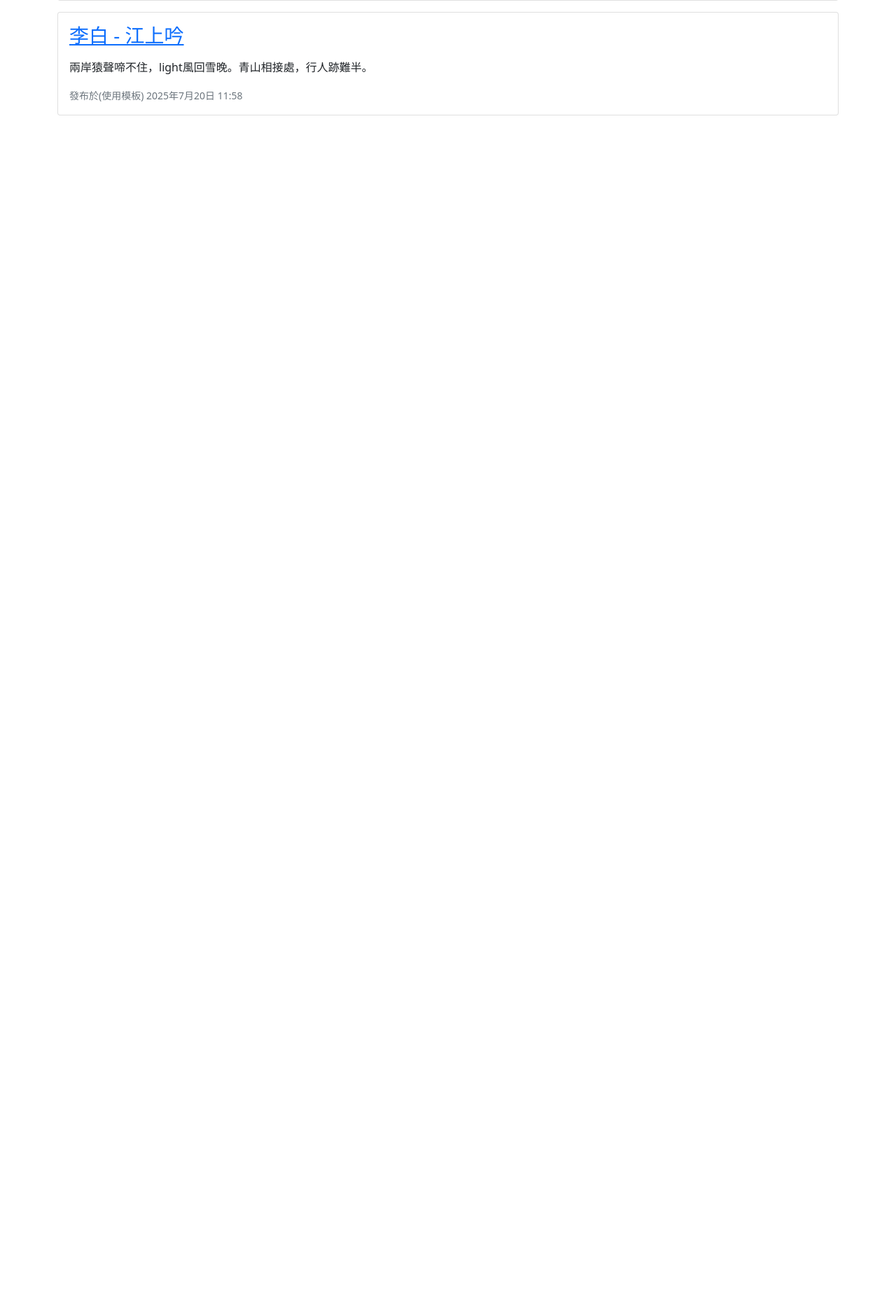
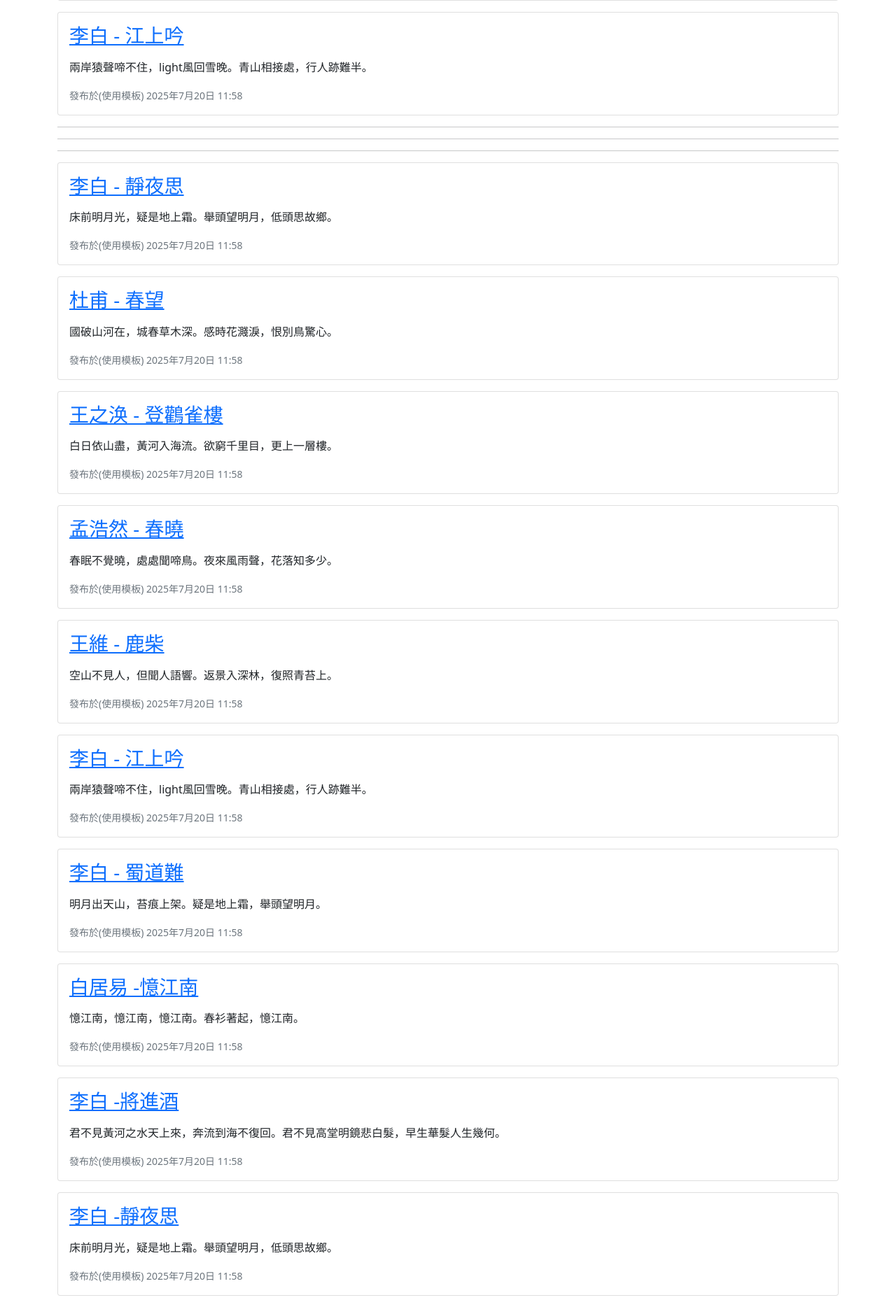
Before and after one commit to jacktea88/Django1, a Django app: page / in a window 1280 px wide. Shown: the part 1674-3542 px from the top of the page at 70% size. Before the commit the page ends 1839 px from the top, so only its background shows below. Run offline with Django 5.2, Linux system fonts and the light colour scheme; data comes from the database, SQL or seed files in the repository; some libraries are stand-ins or nearby versions.

Commit message:
使用字典形式資料傳到前端來顯示

```diff
--- a/02mblog/mblog/mysite/views.py
+++ b/02mblog/mblog/mysite/views.py
@@ -6,9 +6,23 @@
 def homepage(request):
     posts = Post.objects.all()
     post_list = list()
+
     for count, post in enumerate(posts):
         post_list.append(f"Post {count}: {post} <br> {post.body} <br>")
         # print(post)
+
+    poems = [
+        {'content': '床前明月光，疑是地上霜。舉頭望明月，低頭思故鄉。', 'title_author': '李白 - 靜夜思'},
+        {'content': '國破山河在，城春草木深。感時花濺淚，恨別鳥驚心。', 'title_author': '杜甫 - 春望'},
+        {'content': '白日依山盡，黃河入海流。欲窮千里目，更上一層樓。', 'title_author': '王之涣 - 登鸛雀樓'},
+        {'content': '春眠不覺曉，處處聞啼鳥。夜來風雨聲，花落知多少。', 'title_author': '孟浩然 - 春曉'},
+        {'content': '空山不見人，但聞人語響。返景入深林，復照青苔上。', 'title_author': '王維 - 鹿柴'},
+        {'content': '兩岸猿聲啼不住，light風回雪晚。青山相接處，行人跡難半。', 'title_author': '李白 - 江上吟'},
+        {'content': '明月出天山，苔痕上架。疑是地上霜，舉頭望明月。', 'title_author': '李白 - 蜀道難'},
+        {'content': '憶江南，憶江南，憶江南。春衫著起，憶江南。', 'title_author': '白居易 -憶江南'},
+        {'content': '君不見黃河之水天上來，奔流到海不復回。君不見高堂明鏡悲白髮，早生華髮人生幾何。', 'title_author': '李白 -將進酒'},
+        {'content': '床前明月光，疑是地上霜。舉頭望明月，低頭思故鄉。', 'title_author': '李白 -靜夜思'},
+    ]
     # return HttpResponse("Hello World!")
     # return HttpResponse(post_list)
 
--- a/02mblog/mblog/templates/index.html
+++ b/02mblog/mblog/templates/index.html
@@ -19,6 +19,20 @@
         {% empty %}
             <p class="text-muted">目前沒有文章。</p>
         {% endfor %}
+<hr><hr><hr>
+
+                {% for poem in poems %}
+            <div class="card mb-3">
+                <div class="card-body">
+                    {% comment %} <h3 class="card-title">{{ post.title }}</h3> {% endcomment %}
+                    <h3 class="card-title"><a href="/post/{{post.slug}}">{{ poem.title_author }}</a></h3>
+                    <p class="card-text">{{ poem.content | convert_markdown | safe }}</p>
+                    <p class="card-text"><small class="text-muted">發布於(使用模板) {{ post.pub_date }}</small></p>
+                </div>
+            </div>
+        {% empty %}
+            <p class="text-muted">目前沒有文章。</p>
+        {% endfor %}
 
 {% endblock %}
 
```
